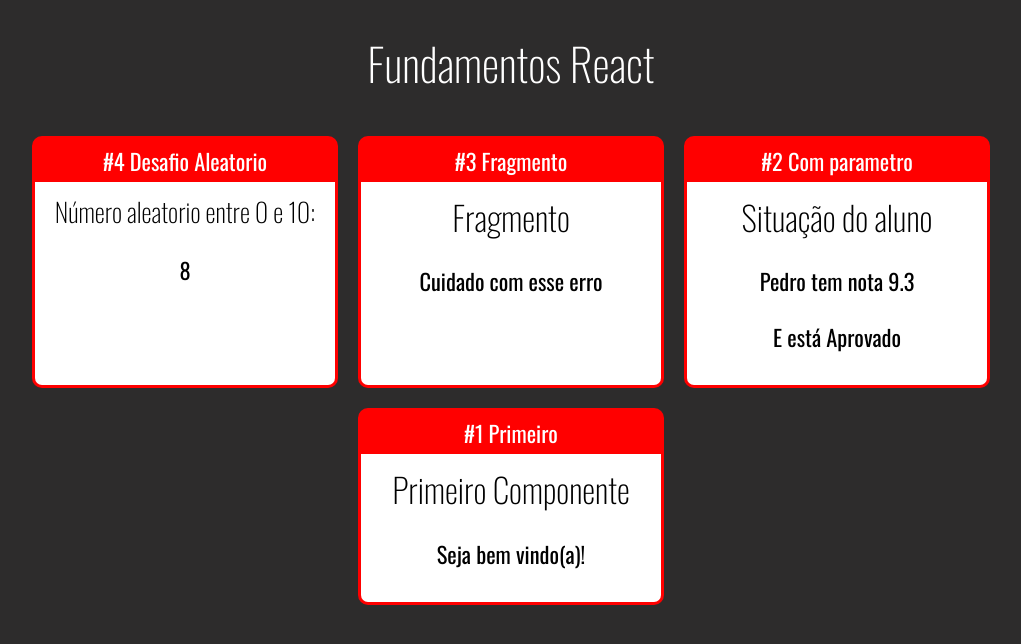
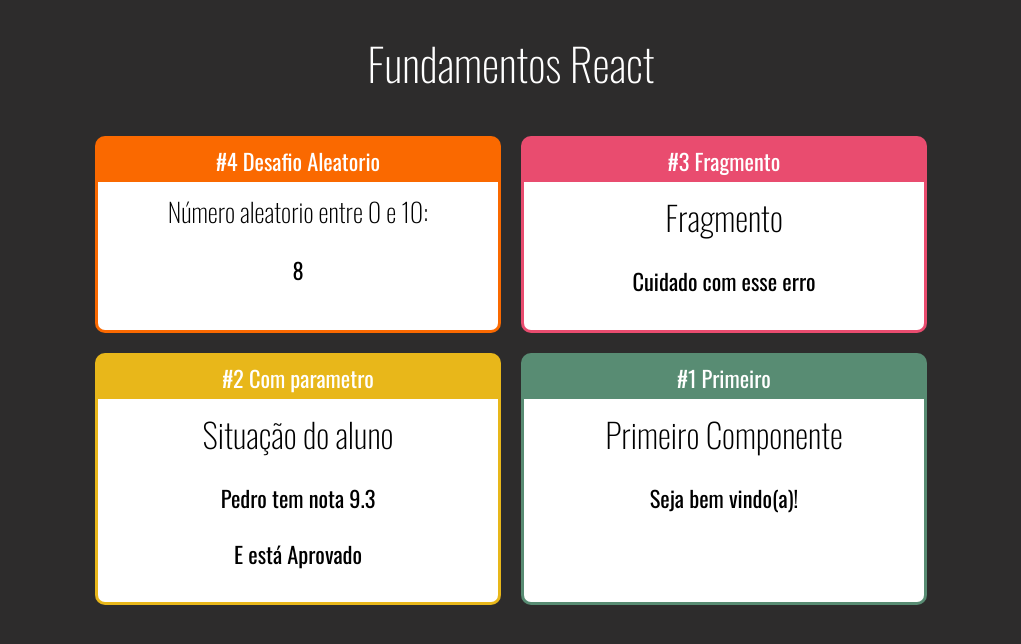
Before and after one commit to Gugonunes/fundamentos-react, a React (Create React App) app: page / in a window 1280 px wide. Shown: the top 644 px of the page, without its empty margins (129-1150 px from the left). Built offline with nearby package versions, Linux system fonts and the light colour scheme.

Commit message:
feat(global): add color as prop in components

```diff
--- a/src/App.jsx
+++ b/src/App.jsx
@@ -12,18 +12,18 @@
             <h1>Fundamentos React</h1>
             <div className="Cards">
                 <Card
-                    titulo="#4 Desafio Aleatorio">
+                    titulo="#4 Desafio Aleatorio" color="#FA6900">
                     <Aleatorio
                         min={0}
                         max={10}>
                     </Aleatorio>
                 </Card>
                 <Card
-                    titulo="#3 Fragmento">
+                    titulo="#3 Fragmento" color="#E94C6F">
                     <Fragmento />
                 </Card>
                 <Card
-                    titulo="#2 Com parametro">
+                    titulo="#2 Com parametro" color="#E8B71A">
                     <ComParametro
                         titulo="Situação do aluno"
                         aluno="Pedro"
@@ -31,7 +31,7 @@
                     </ComParametro>
                 </Card>
                 <Card
-                    titulo="#1 Primeiro">
+                    titulo="#1 Primeiro" color="#588C73">
                     <Primeiro />
                 </Card>
             </div>
--- a/src/components/layout/Card.css
+++ b/src/components/layout/Card.css
@@ -1,14 +1,13 @@
 .Card{
-    background-color: red;
     border-radius: 10px;
     overflow: hidden;
-    border: 3px solid red;
+    border: 3px solid;
     margin: 10px;
 
     display: flex;
     flex-direction: column;
-    min-width: 300px;
-    max-width: 300px;
+    min-width: 400px;
+    max-width: 400px;
 }
 .Card .Title{
     padding: 5px 0px;
--- a/src/components/layout/Card.jsx
+++ b/src/components/layout/Card.jsx
@@ -2,8 +2,14 @@
 import React from 'react'
 
 export default function Card(props) {
+
+    const cardStyle = {
+        backgroundColor: props.color || "#f00",
+        borderColor: props.color || "#f00",
+    }
+
     return (
-        <div className="Card">
+        <div className="Card" style={cardStyle}>
             <div className="Title">{props.titulo}</div>
             <div className="Content">
                 { props.children }
```
